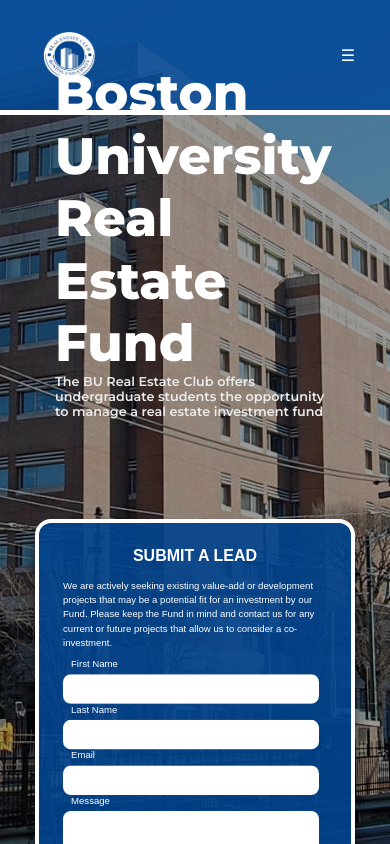
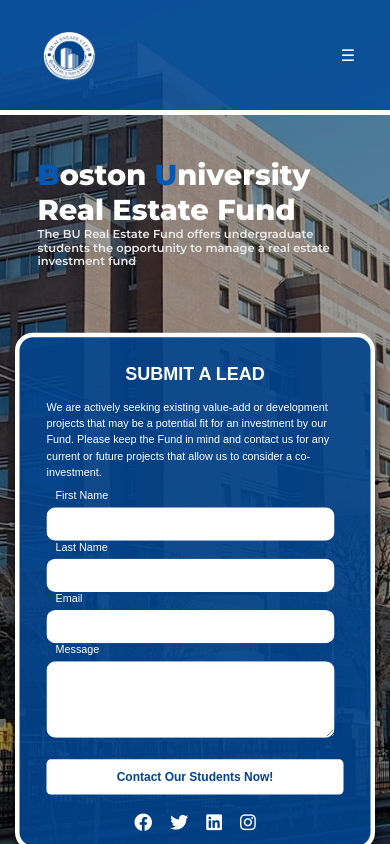
Before and after one commit to RealSycoBak/realestate, a React (Vite) app: page / in a window 390 px wide. Shown: the top 844 px of the page. Built offline with nearby package versions, Linux system fonts and the light colour scheme.

Commit message:
Update ContactForm

```diff
--- a/index.html
+++ b/index.html
@@ -4,7 +4,7 @@
     <meta charset="UTF-8" />
     <link rel="icon" href="/ClubLogo.png" />
     <meta name="viewport" content="width=device-width, initial-scale=1.0" />
-    <title>BU Real Estate Club</title>
+    <title>BU Real Estate Fund</title>
     <link rel="stylesheet" href="https://cdnjs.cloudflare.com/ajax/libs/font-awesome/5.15.4/css/all.min.css">
   </head>
   <body>
--- /dev/null
+++ b/src/components/ContactForm.jsx
@@ -0,0 +1,88 @@
+import React, { useState } from 'react';
+import './Header.css';
+
+const ContactForm = () => {
+    const [firstName, setFirstName] = useState('');
+    const [lastName, setLastName] = useState('');
+    const [email, setEmail] = useState('');
+    const [message, setMessage] = useState('');
+
+    const handleSubmit = (e) => {
+        e.preventDefault();
+
+        // Create the subject and body of the email
+        const subject = encodeURIComponent(firstName + ' ' + lastName);
+        const body = encodeURIComponent('Email: ' + email + '\nMessage: ' + message);
+
+        // Construct the mailto URL
+        const mailtoLink = `mailto:realestatefund.com?subject=${subject}&body=${body}`;
+
+        // Open the mailto link (this opens the user's default email client)
+        window.location.href = mailtoLink;
+    };
+
+    return (
+        <form className="lead-form" onSubmit={handleSubmit}>
+            <h2>SUBMIT A LEAD</h2>
+
+            <p className="form-description">
+                We are actively seeking existing value-add or development projects that may be a potential fit for an investment by our Fund. Please keep the Fund in mind and contact us for any current or future projects that allow us to consider a co-investment.
+            </p>
+
+            <div className="form-group">
+                <input
+                    type="text"
+                    id="firstName"
+                    value={firstName}
+                    onChange={(e) => setFirstName(e.target.value)}
+                    required
+                />
+                <label htmlFor="firstName">First Name</label>
+            </div>
+
+            <div className="form-group">
+                <input
+                    type="text"
+                    id="lastName"
+                    value={lastName}
+                    onChange={(e) => setLastName(e.target.value)}
+                    required
+                />
+                <label htmlFor="lastName">Last Name</label>
+            </div>
+
+            <div className="form-group">
+                <input
+                    type="email"
+                    id="email"
+                    value={email}
+                    onChange={(e) => setEmail(e.target.value)}
+                    required
+                />
+                <label htmlFor="email">Email</label>
+            </div>
+
+            <div className="form-group">
+                <textarea
+                    id="message"
+                    rows="4"
+                    value={message}
+                    onChange={(e) => setMessage(e.target.value)}
+                    required
+                ></textarea>
+                <label htmlFor="message">Message</label>
+            </div>
+
+            <button type="submit">Contact Our Students Now!</button>
+
+            <div className="social-links">
+                <a href="#" aria-label="Facebook"><i className="fab fa-facebook"></i></a>
+                <a href="#" aria-label="Twitter"><i className="fab fa-twitter"></i></a>
+                <a href="#" aria-label="LinkedIn"><i className="fab fa-linkedin"></i></a>
+                <a href="#" aria-label="Instagram"><i className="fab fa-instagram"></i></a>
+            </div>
+        </form>
+    );
+};
+
+export default ContactForm;
--- a/src/components/Header.css
+++ b/src/components/Header.css
@@ -3,16 +3,23 @@
     padding: 0;
     height: 800px;
     width: 100%;
-    background: rgba(0,0,0,0.4);
+    background: rgba(0, 0, 0, 0.4);
     display: flex;
     align-items: center;
     justify-content: center;
     gap: 200px;
+    position: relative; /* Ensure proper stacking */
+    z-index: 3; /* Keeps header content in front */
+}
+
+header > * {
+    position: relative; /* Ensures header content is positioned correctly */
+    z-index: 4; /* Ensures header content stays above the line */
 }
 
 .Rect {
     width: 400px;
-    height: 550px;
+    height: 575px;
     background: rgba(2, 68, 142, 0.9);
     box-shadow:
         0 20px 25px -5px rgba(0, 0, 0, 0.8),
@@ -142,6 +149,20 @@
 
 }
 
+#BU {
+    color: #CC0000;
+    animation: buLoad 3s forwards;
+}
+
+@keyframes buLoad {
+    0% {
+        color: #CC0000;
+    }
+    100% {
+        color: rgb(3, 87, 182);
+    }
+}
+
 /* ------------------------------------------------------------------------ */
 
 /* Animations */
@@ -164,23 +185,36 @@
 @media screen and (max-width: 700px) {
     header {
         flex-direction: column;
-        gap: 0px; /* You might want to reduce the gap for mobile */
+        gap: 30px; /* Reduced gap for mobile */
+        padding: 20px;
     }
 
     header > * {
-        transform: scale(0.8); /* This will make elements 80% of their original size */
+        transform: scale(0.9); /* Scale down elements for small screens */
+        z-index: 4; /* Ensure they stay above the line */
     }
 }
 
-
 @media screen and (max-width: 1037px) {
     header {
-        gap: 0px;
+        gap: 30px; /* Reduced gap for tablets */
+        padding: 20px;
     }
 
     header > * {
-        transform: scale(0.8); /* This will make elements 80% of their original size */
+        transform: scale(0.9); /* Scale down elements for smaller screens */
+        z-index: 4;
+    }
+}
 
+/* Adjust title size and subtext for small screens */
+@media screen and (max-width: 700px) {
+    .Title {
+        font-size: 2rem; /* Smaller title font size */
+    }
+
+    .SubText {
+        font-size: 0.8rem; /* Smaller subtext */
     }
 }
 
--- a/src/components/Header.jsx
+++ b/src/components/Header.jsx
@@ -1,5 +1,4 @@
-import './Header.css';
-
+import ContactForm from "../components/ContactForm.jsx"
 export default function Header() {
 
     return (
@@ -7,51 +6,15 @@
             <header>
 
                 <div class="left">
-                    <h1 class="Title">Boston University Real Estate Fund</h1>
-                    <p class="SubText">The BU Real Estate Club offers undergraduate students the opportunity to manage a real estate investment fund</p>
+                    <h1 class="Title"><span id="BU">B</span>oston <span id="BU">U</span>niversity Real Estate Fund</h1>
+                    <p class="SubText">The BU Real Estate Fund offers undergraduate students the opportunity to manage a real estate investment fund</p>
                 </div>
 
 
                 <div class="right">
 
                     <div class="Rect">
-                        <form class="lead-form">
-                            <h2>SUBMIT A LEAD</h2>
-
-                            <p class="form-description">
-                                We are actively seeking existing value-add or development projects that may be a potential fit for an investment by our Fund. Please keep the Fund in mind and contact us for any current or future projects that allow us to consider a co-investment.
-                            </p>
-
-                            <div class="form-group">
-                                <input type="text" id="firstName" required />
-                                    <label for="firstName">First Name</label>
-                            </div>
-
-                            <div class="form-group">
-                                <input type="text" id="lastName" required />
-                                    <label for="lastName">Last Name</label>
-                            </div>
-
-                            <div class="form-group">
-                                <input type="email" id="email" required />
-                                    <label for="email">Email</label>
-                            </div>
-
-                            <div class="form-group">
-                                <textarea id="message" rows="4" required></textarea>
-                                <label for="message">Message</label>
-                            </div>
-
-                            <button type="submit">Contact Our Students Now!</button>
-
-                            <div class="social-links">
-                                <a href="#" aria-label="Facebook"><i class="fab fa-facebook"></i></a>
-                                <a href="#" aria-label="Twitter"><i class="fab fa-twitter"></i></a>
-                                <a href="#" aria-label="LinkedIn"><i class="fab fa-linkedin"></i></a>
-                                <a href="#" aria-label="Instagram"><i class="fab fa-instagram"></i></a>
-                            </div>
-                        </form>
-
+                        <ContactForm />
                     </div>
 
                 </div>
--- a/src/components/Navbar.css
+++ b/src/components/Navbar.css
@@ -40,7 +40,36 @@
     margin: 0;
     padding: 0;
     background-color: white;
+    position: relative;
+    overflow: hidden;
+    z-index: 1; /* Ensure the line stays behind content */
 }
+
+.line::before {
+    content: "";
+    position: absolute;
+    top: 0;
+    left: -100%;
+    height: 100%;
+    width: 50%;
+    background-color: rgb(3, 87, 182);
+    animation: blueStreak 7s infinite;
+    z-index: 2; /* Ensure the streak appears above the line */
+}
+
+@keyframes blueStreak {
+    0% {
+        left: -100%;
+    }
+    50% {
+        left: 100%;
+    }
+    100% {
+        left: 200%;
+    }
+}
+
+
 
 .menu-btn {
     display: none;
```
